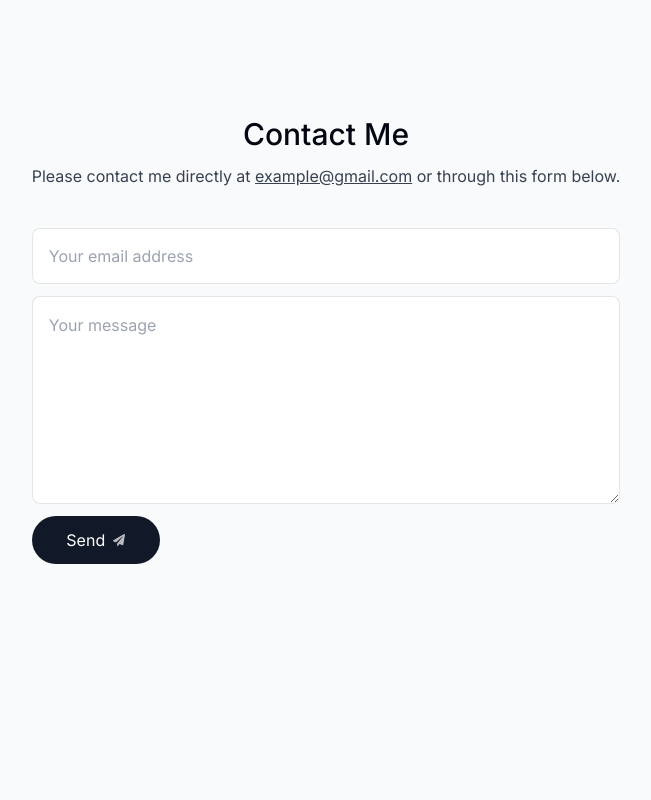
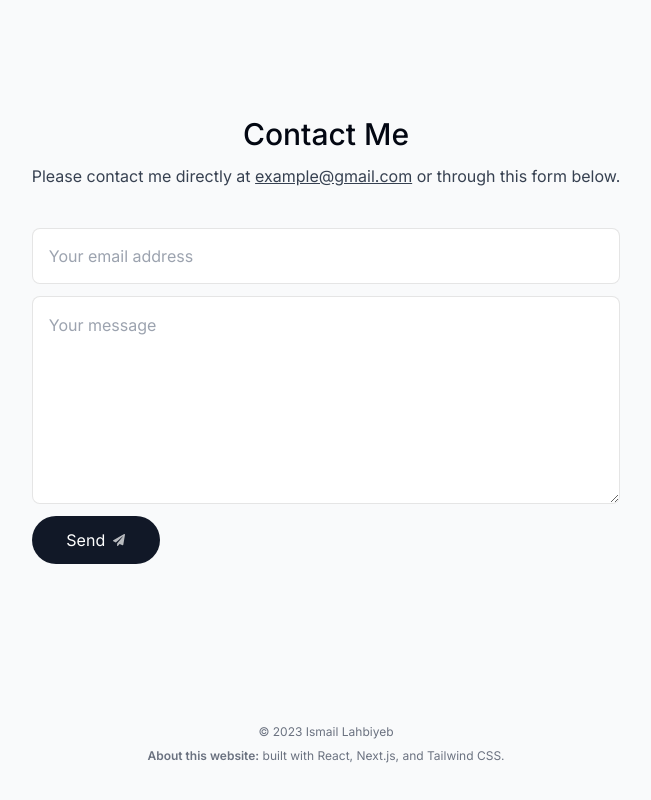
Before and after one commit to Ismail-Lh/nextjs-ts-portfolio, a Next.js app: page / in a window 1280 px wide. Shown: the part 3880-4680 px from the top of the page, without its empty margins (314-965 px from the left). Before the commit the page ends 4604 px from the top, so only its background shows below. Built offline with nearby package versions, Linux system fonts and the light colour scheme; no server answers.

Commit message:
feat(UI): adding the footer

```diff
--- a/app/layout.tsx
+++ b/app/layout.tsx
@@ -3,6 +3,8 @@ import './globals.css';
 import { Inter } from 'next/font/google';
 import ActiveSectionProvider from '@/context/activeSectionContext';
 import { Toaster } from 'react-hot-toast';
+
+import Footer from '@/sections/footer';
 
 const inter = Inter({ subsets: ['latin'] });
 
@@ -27,6 +29,7 @@ export default function RootLayout({
         <ActiveSectionProvider>
           <Header />
           {children}
+          <Footer />
           <Toaster position="top-right" />
         </ActiveSectionProvider>
       </body>
--- /dev/null
+++ b/sections/footer.tsx
@@ -0,0 +1,17 @@
+import React from 'react';
+
+function Footer() {
+  return (
+    <footer className="mb-10 px-4 text-center text-gray-500">
+      <small className="mb-2 block text-xs">
+        &copy; {new Date().getFullYear()} Ismail Lahbiyeb
+      </small>
+      <p className="text-xs">
+        <span className="font-semibold">About this website:</span> built with
+        React, Next.js, and Tailwind CSS.
+      </p>
+    </footer>
+  );
+}
+
+export default Footer;
```
